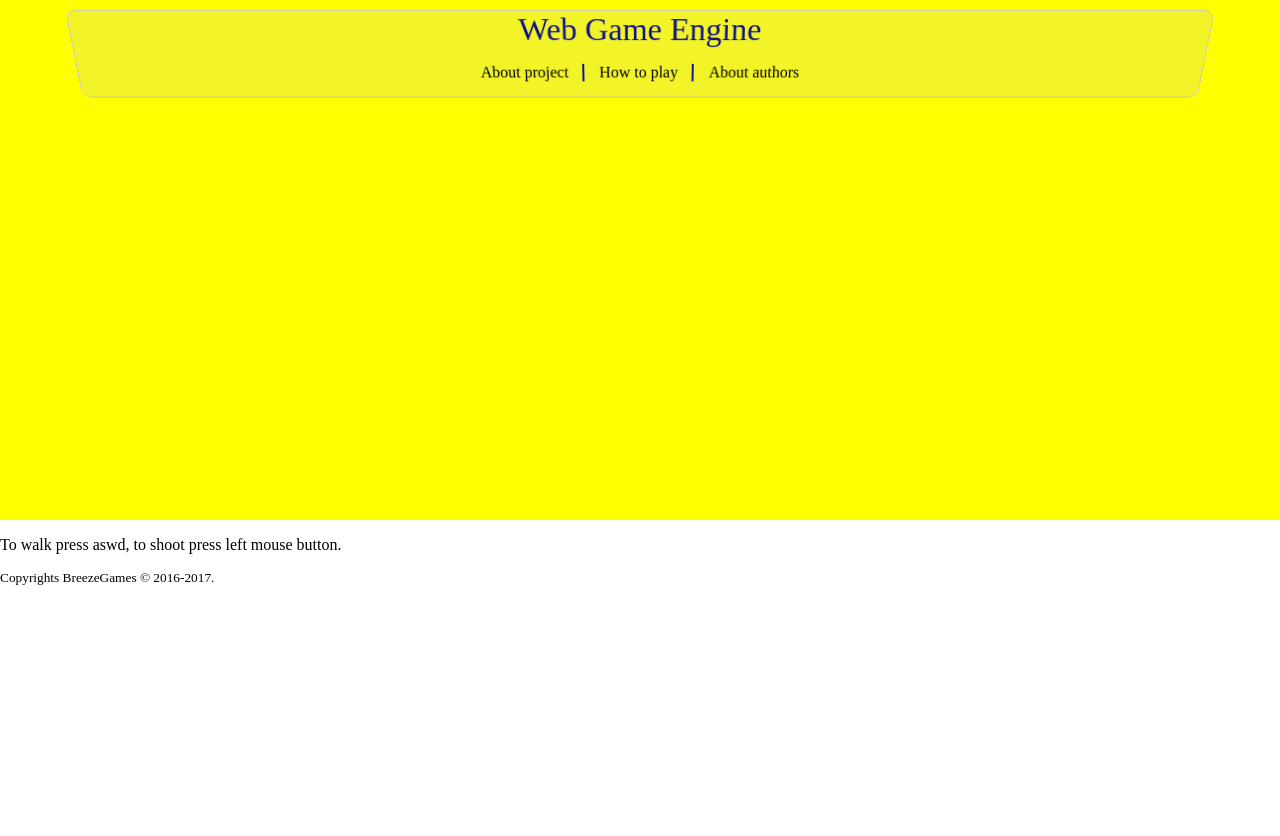
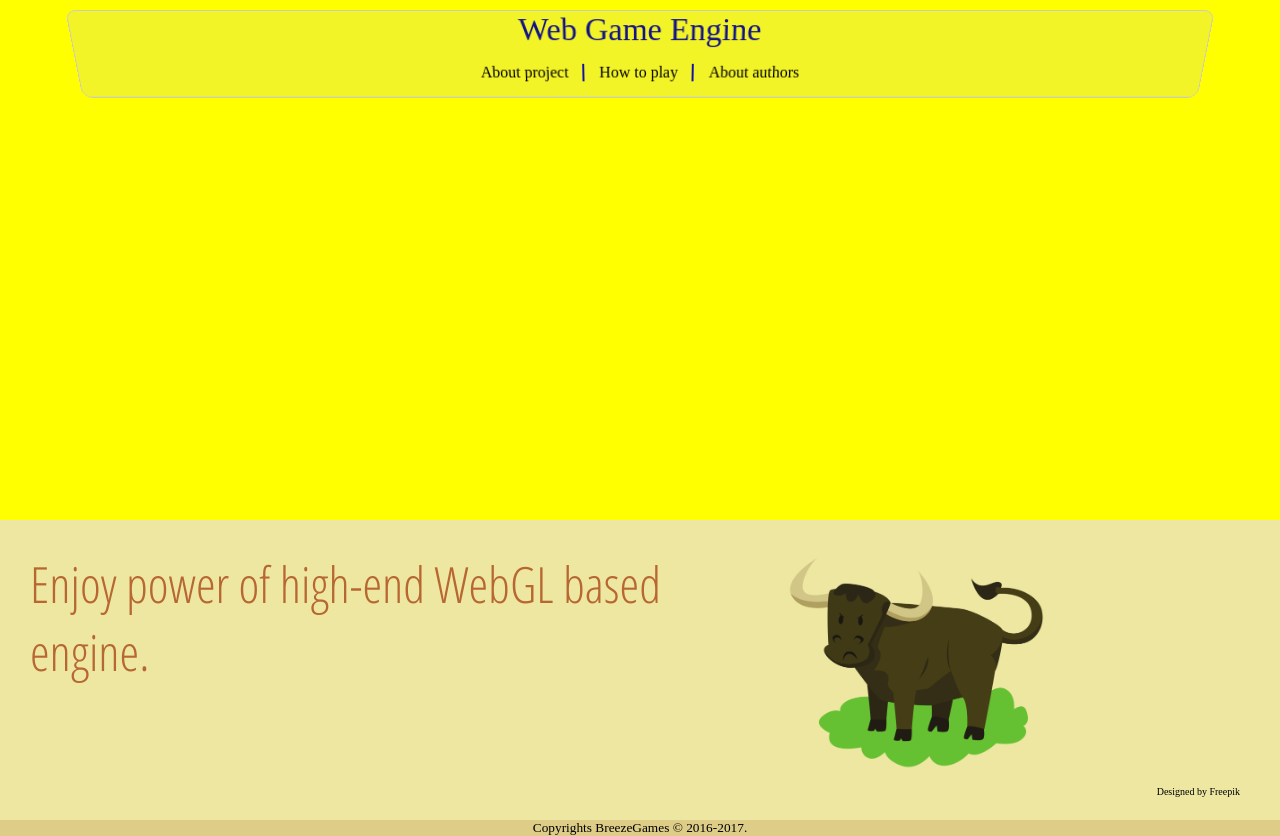
Before and after one commit to BreezeGames/WGEclient, a plain HTML site: page index.html in a window 1280 px wide. Before the commit the page ends 800 px from the top, so only its background shows below. Drawn offline with Linux system fonts and the light colour scheme.

Commit message:
First section added, design improvements

```diff
--- a/index.html
+++ b/index.html
@@ -24,10 +24,17 @@
 			<canvas id="tutorial" width="150" height="150">
 		    	Why you are using this shit browser, bro?
 			</canvas>
+			<article id="article_01">
+				<p>Enjoy power of high-end WebGL based engine.</p>
+				<figure>
+					<img src="res/img/main01.png" width="269" height="250" alt="Animal"/>
+					<figcaption><small>
+					<a href='http://www.freepik.com/free-ve
+					ctor/set-of-funny-cartoon-animals_683237.htm'>Designed by Freepik</a>
+					</small></figcaption>
+				</figure>
+			</article>
 		</section>
-		<aside>
-		<p>To walk press aswd, to shoot press left mouse button.</p>
-		</aside>
 		<script src="scripts/core/wDefs.js"></script>
 		<script src="scripts/core/wUttils.js"></script>
 		<script src="scripts/core/wShaders.js"></script>
@@ -36,10 +43,9 @@
 		<script src="scripts/game.js"></script>
 		<script src="scripts/main.js"></script>
 
-		<footer>
+		<footer id="main_footer">
 			<small>Copyrights BreezeGames &copy 2016-2017.</small>
 		</footer>
-
 	</div>
     </body>
 </html>
--- a/styles/global.css
+++ b/styles/global.css
@@ -3,6 +3,10 @@
 body {
 	margin: 0px;
 	padding: 0px;
+}
+
+p {
+	margin: 0px;
 }
 
 #main_header {
@@ -64,3 +68,43 @@ canvas {
     width: 100%;
     height: 65%;
 }
+
+#article_01 {
+	background: #eee7a2;
+}
+
+#main_footer {
+	clear: both;
+	text-align: center;
+	background: #decd87ff;
+}
+
+article {
+	display: flex;
+	margin: none;
+	height: 300px;
+	width:100%;
+}
+
+article p {
+	flex: 3;
+	color: #b76732;
+	font: 50px 'Open Sans Condensed', sans-serif;
+	font-weight: normal;
+	padding: 30px;
+}
+
+article figure {
+	flex: 2;
+}
+
+article figcaption a{
+	text-decoration: none;
+	color:inherit;
+	font:inherit;
+	font-size: 10px;
+}
+
+article figcaption {
+	text-align: right;
+}
```
Also changed, not shown: res/img/main01.png (added), res/img/main_01.png (added), 2 other files.
